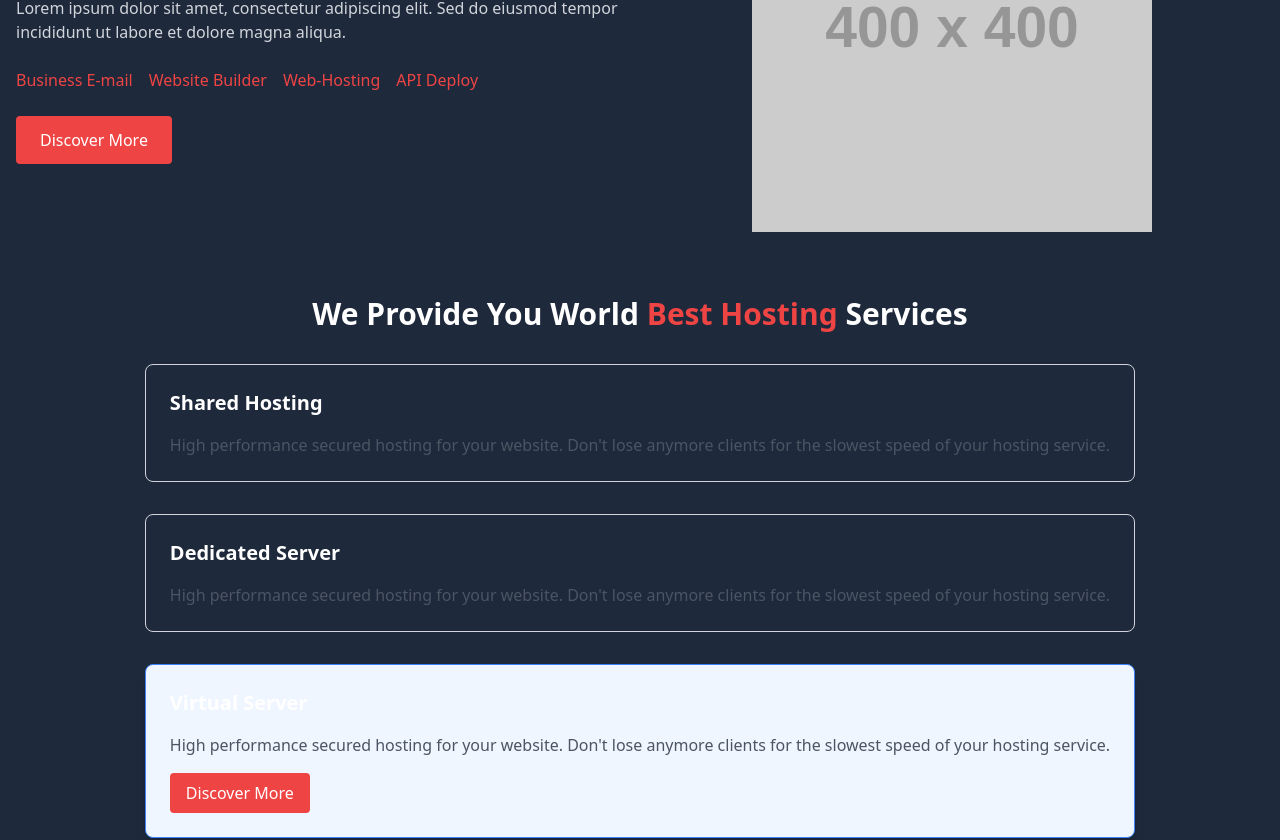
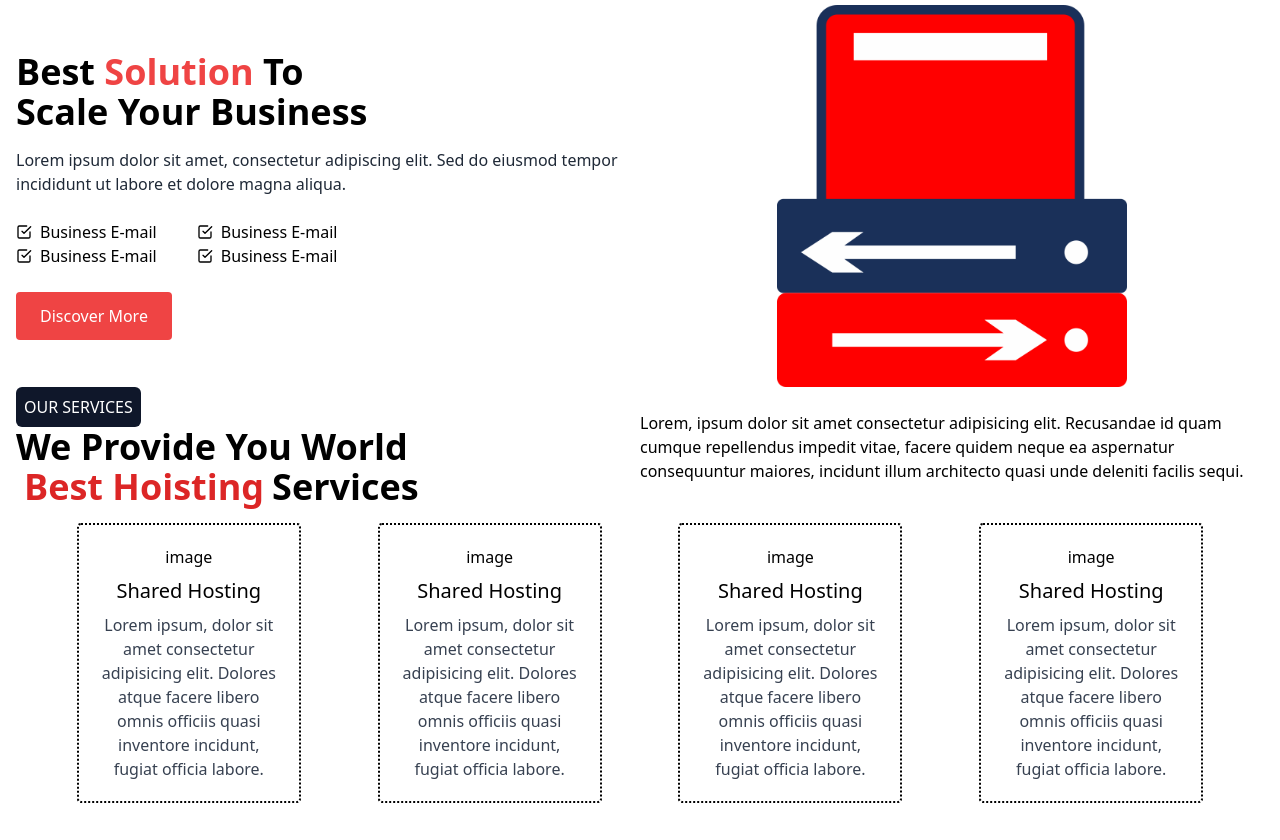
Before and after one commit to anish0905/Vxtry, a React (Create React App) app in the folder frontend/: page / in a window 1280 px wide. Shown: the part 1484-2324 px from the top of the page. Built offline with nearby package versions, Linux system fonts and the light colour scheme.

Commit message:
fifth section card  added

```diff
--- a/frontend/src/components/FifthSection.jsx
+++ b/frontend/src/components/FifthSection.jsx
@@ -1,50 +1,59 @@
 import React from "react";
+import hosting from "../assets/Shared-Hosting.png";
+import { FiCheckSquare } from "react-icons/fi";
+import FifthSectionCard from "./FifthSectionCard";
 
-// HostingCard Component
-const HostingCard = ({ title, description, isHighlighted }) => (
-  <div
-    className={`p-6 border ${
-      isHighlighted ? "border-blue-500 bg-blue-50 shadow-lg" : "border-gray-300"
-    } rounded-lg`}
-  >
-    <h3 className="text-xl font-bold mb-4">{title}</h3>
-    <p className="text-gray-600">{description}</p>
-    {isHighlighted && (
-      <button className="mt-4 bg-red-500 text-white px-4 py-2 rounded">
-        Discover More
-      </button>
-    )}
-  </div>
-);
 
 // FifthSection Component
 const FifthSection = () => {
   return (
-    <div className="bg-slate-800 text-white py-16">
+    <div className="bg-white-800 text-black py-16">
       <div className="container mx-auto px-4 flex flex-wrap justify-between items-center">
         {/* Left Section */}
         <div className="w-full lg:w-1/2 text-center lg:text-left mb-8 lg:mb-0">
           <h2 className="text-4xl font-bold">
-            Best <span className="text-red-500">Solution</span> To Scale Your
-            Business
+            Best <span className="text-red-500">Solution</span> To <br />
+            Scale Your Business
           </h2>
-          <p className="mt-4 text-gray-300">
+          <p className="mt-4 text-gray-800">
             Lorem ipsum dolor sit amet, consectetur adipiscing elit. Sed do
             eiusmod tempor incididunt ut labore et dolore magna aliqua.
           </p>
-          <div className="mt-6 flex flex-wrap justify-center lg:justify-start gap-4">
-            <a href="#" className="text-red-500">
-              <span className="block">Business E-mail</span>
-            </a>
-            <a href="#" className="text-red-500">
-              <span className="block">Website Builder</span>
-            </a>
-            <a href="#" className="text-red-500">
-              <span className="block">Web-Hosting</span>
-            </a>
-            <a href="#" className="text-red-500">
-              <span className="block">API Deploy</span>
-            </a>
+          <div className="mt-6 flex flex-wrap justify-center lg:justify-start gap-10">
+            <div>
+              <div className="flex justify-center items-center content-center gap-2">
+                {" "}
+                <div>
+                  <FiCheckSquare />
+                </div>
+                <div className="block"> Business E-mail</div>
+              </div>
+
+              <div className="flex justify-center items-center content-center gap-2">
+                {" "}
+                <div>
+                  <FiCheckSquare />
+                </div>
+                <div className="block"> Business E-mail</div>
+              </div>
+            </div>
+            <div>
+              {" "}
+              <div className="flex justify-center items-center content-center gap-2">
+                {" "}
+                <div>
+                  <FiCheckSquare />
+                </div>
+                <div className="block"> Business E-mail</div>
+              </div>
+              <div className="flex justify-center items-center content-center gap-2">
+                {" "}
+                <div>
+                  <FiCheckSquare />
+                </div>
+                <div className="block"> Business E-mail</div>
+              </div>
+            </div>
           </div>
           <button className="mt-6 bg-red-500 text-white px-6 py-3 rounded">
             Discover More
@@ -54,39 +63,34 @@ const FifthSection = () => {
         {/* Right Section */}
         <div className="w-full lg:w-1/2">
           <img
-            src="https://via.placeholder.com/400" // Replace with your image URL
+            src={hosting} // Replace with your image URL
             alt="Hosting Solution"
             className="mx-auto"
+            width={350}
+            height={350}
           />
         </div>
       </div>
 
       {/* Services Section */}
-      <div className="container mx-auto px-4 mt-16">
-        <h2 className="text-3xl font-bold text-center">
-          We Provide You World{" "}
-          <span className="text-red-500">Best Hosting</span> Services
-        </h2>
-        <div className="flex flex-wrap justify-center mt-8 gap-8">
-          <HostingCard
-            title="Shared Hosting"
-            description="High performance secured hosting for your website. Don't lose anymore clients for the slowest speed of your hosting service."
-          />
-          <HostingCard
-            title="Dedicated Server"
-            description="High performance secured hosting for your website. Don't lose anymore clients for the slowest speed of your hosting service."
-          />
-          <HostingCard
-            title="Virtual Server"
-            description="High performance secured hosting for your website. Don't lose anymore clients for the slowest speed of your hosting service."
-            isHighlighted
-          />
-          <HostingCard
-            title="Reseller Hosting"
-            description="High performance secured hosting for your website. Don't lose anymore clients for the slowest speed of your hosting service."
-          />
-        </div>
+     <div className=" container mx-auto px-4 flex flex-wrap justify-between items-center">
+     {/* container mx-auto px-4 flex flex-wrap justify-between items-center */}
+      <div className="w-1/2">
+        <button className="bg-slate-900 text-white p-2 rounded-md" >OUR SERVICES</button>
+        <h1 className="text-4xl font-bold">We Provide You World</h1>
+        <h1 className="text-4xl font-bold"><span className="text-red-600 m-2">Best Hoisting</span>Services</h1>
       </div>
+      <div className="w-1/2">
+        <p>Lorem, ipsum dolor sit amet consectetur adipisicing elit. Recusandae id quam cumque repellendus impedit vitae, facere quidem neque ea aspernatur consequuntur maiores, incidunt illum architecto quasi unde deleniti facilis sequi.</p>
+      </div>
+     </div>
+     <div className="flex justify-evenly flex-wrap mt-2">
+<FifthSectionCard/>
+<FifthSectionCard/>
+<FifthSectionCard/>
+<FifthSectionCard/>
+
+     </div>
     </div>
   );
 };
--- /dev/null
+++ b/frontend/src/components/FifthSectionCard.jsx
@@ -0,0 +1,19 @@
+import React from 'react'
+
+
+const FifthSectionCard = () => {
+  return (
+    <div>
+      <div className="border-2 border-dotted border-black p-5 w-56 rounded text-center mt-2">
+      <div className="mb-2">image</div>
+      <h2 className="mb-2 text-xl">Shared Hosting</h2>
+      <p className="text-base text-gray-700">
+        Lorem ipsum, dolor sit amet consectetur adipisicing elit. Dolores atque facere libero omnis officiis quasi inventore incidunt, fugiat officia labore.
+      </p>
+    </div>
+
+    </div>
+  )
+}
+
+export default FifthSectionCard
--- a/frontend/src/components/Home/Home.jsx
+++ b/frontend/src/components/Home/Home.jsx
@@ -7,15 +7,18 @@ import FifthSection from "../FifthSection";
 const Home = () => {
   return (
     <>
-      <div className="background">
         <NavBar />
         <SecondNavBar />
+      <div className="background">
         <ThirdSection />
       </div>
       <div>
         <FourthSection />
       </div>
+      <div className="bg-white">
       <FifthSection />
+
+      </div>
     </>
   );
 };
```
